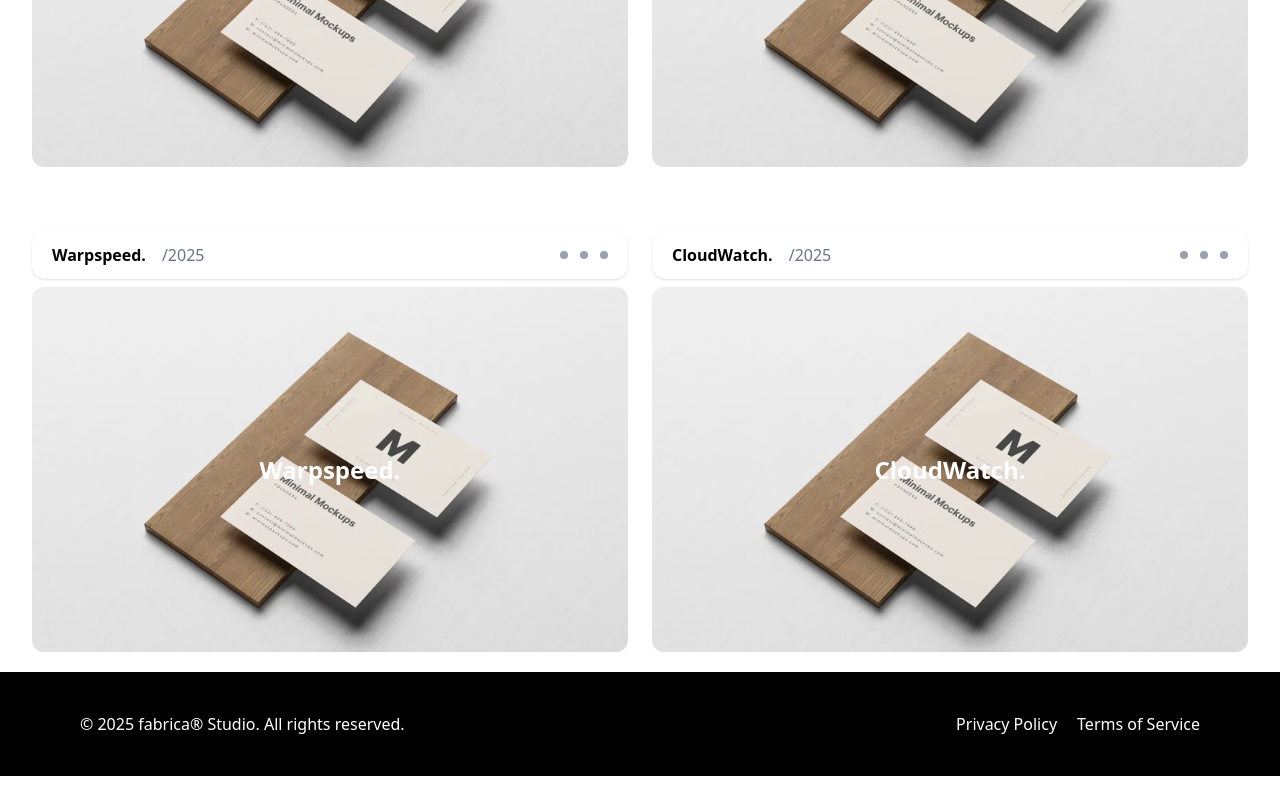
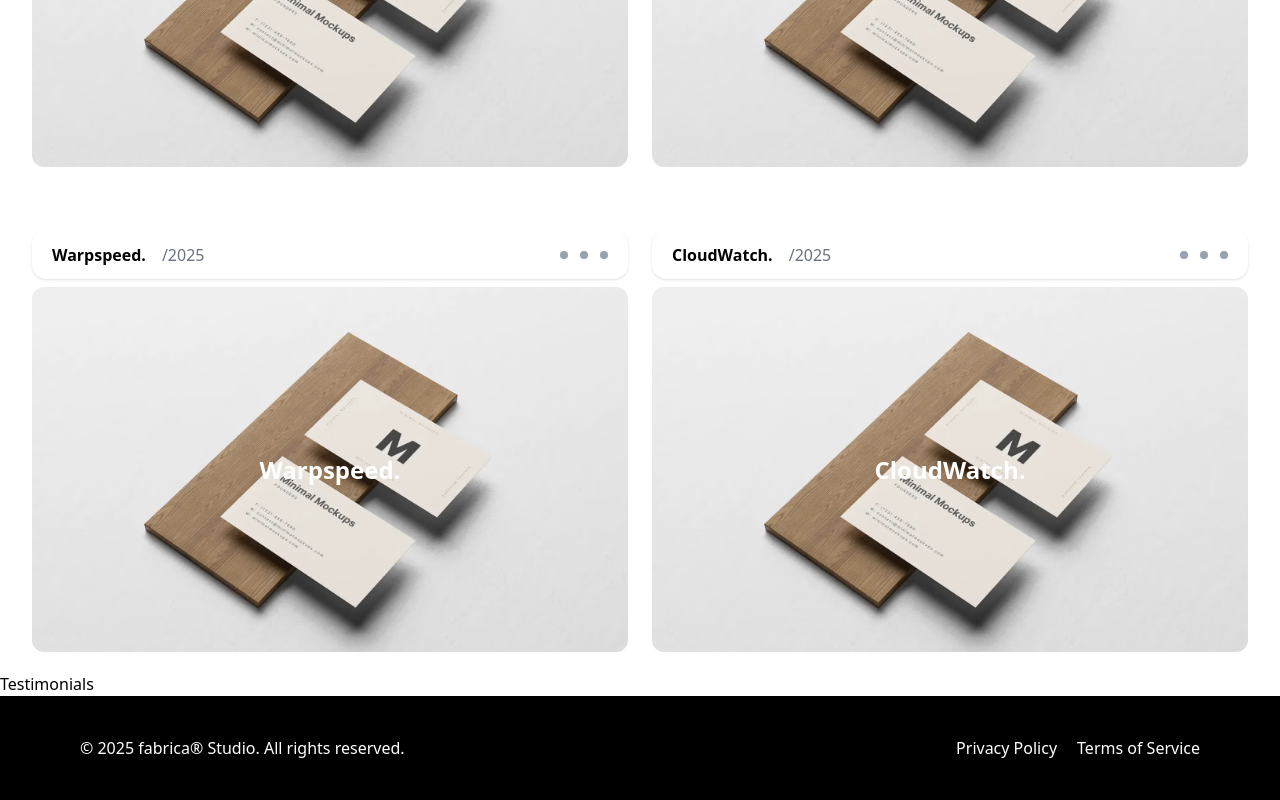
Before and after one commit to BALASUBRAMANIYAN-S/fabrica, a Next.js app: page / in a window 1280 px wide. Shown: the part 1813-2613 px from the top of the page. Before the commit the page ends 2589 px from the top, so only its background shows below. Built offline with nearby package versions, Linux system fonts and the light colour scheme.

Commit message:
Create a Testimonials

```diff
--- a/src/Components/Common/ProjectCard.jsx
+++ b/src/Components/Common/ProjectCard.jsx
@@ -30,7 +30,7 @@ export default function ProjectCard({ Heading, year, image }) {
           className="w-full h-full object-cover transition-all duration-500 group-hover:scale-110 group-hover:blur-sm"
         />
         <div className="absolute inset-0 flex items-center justify-center">
-          <h2 className="text-white text-2xl font-bold px-3 py-1 rounded-lg transition-all duration-500 group-hover:scale-110 group-hover:bg-black/50">
+          <h2 className="text-white text-2xl font-bold px-3 py-1 rounded-lg transition-all duration-500 group-hover:scale-110 ">
             {Heading}
           </h2>
         </div>
--- a/src/app/Home/Main.jsx
+++ b/src/app/Home/Main.jsx
@@ -1,11 +1,13 @@
 import Hero from "./Hero";
 import Projects from "./Projects";
+import Testimonials from "./Testimonials";
 
 function Main() {
   return (
     <div>
       <Hero />
       <Projects />
+      <Testimonials />
     </div>
   );
 }
--- /dev/null
+++ b/src/app/Home/Testimonials.jsx
@@ -0,0 +1,7 @@
+function Testimonials() {
+  return (
+    <div>Testimonials</div>
+  )
+}
+
+export default Testimonials
```
